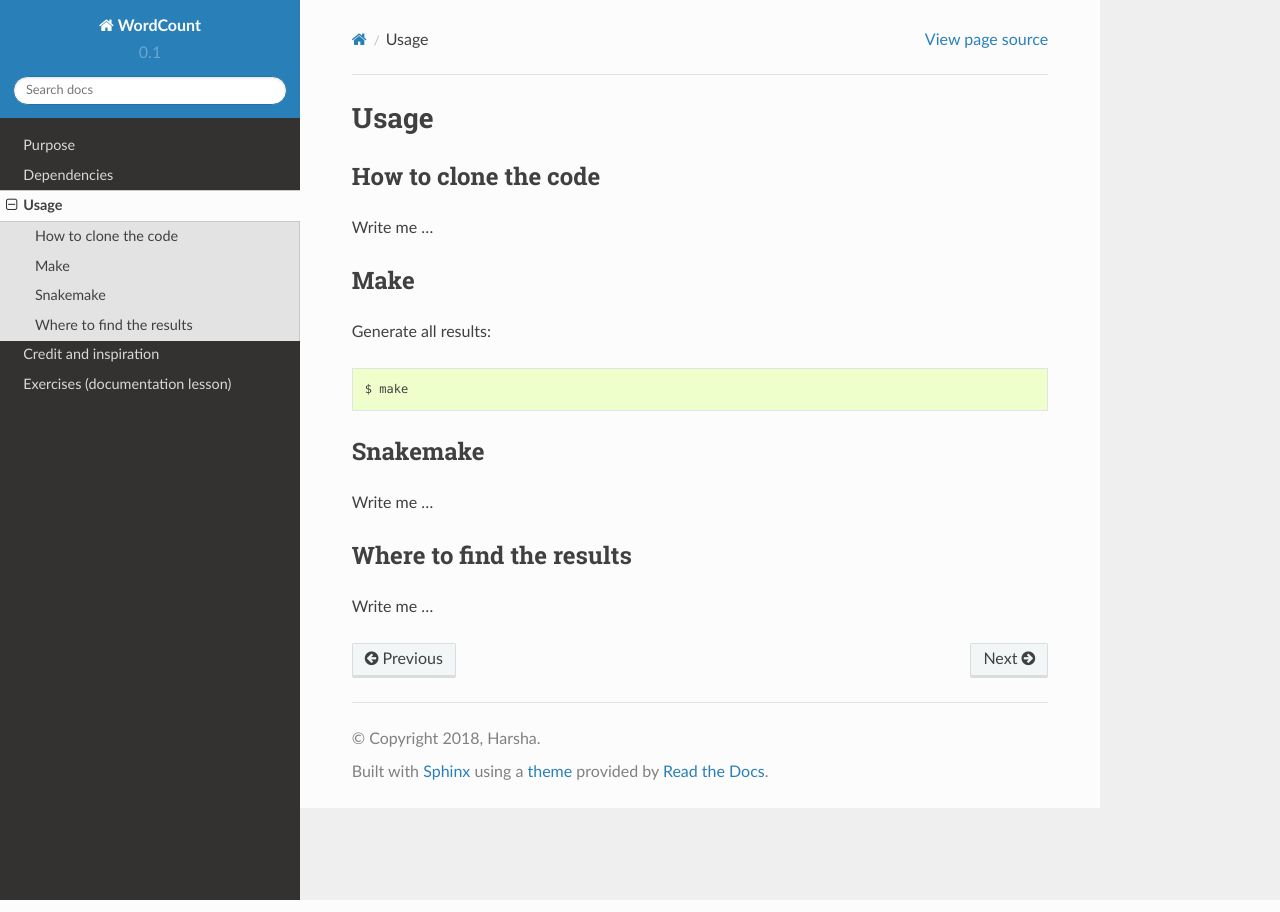
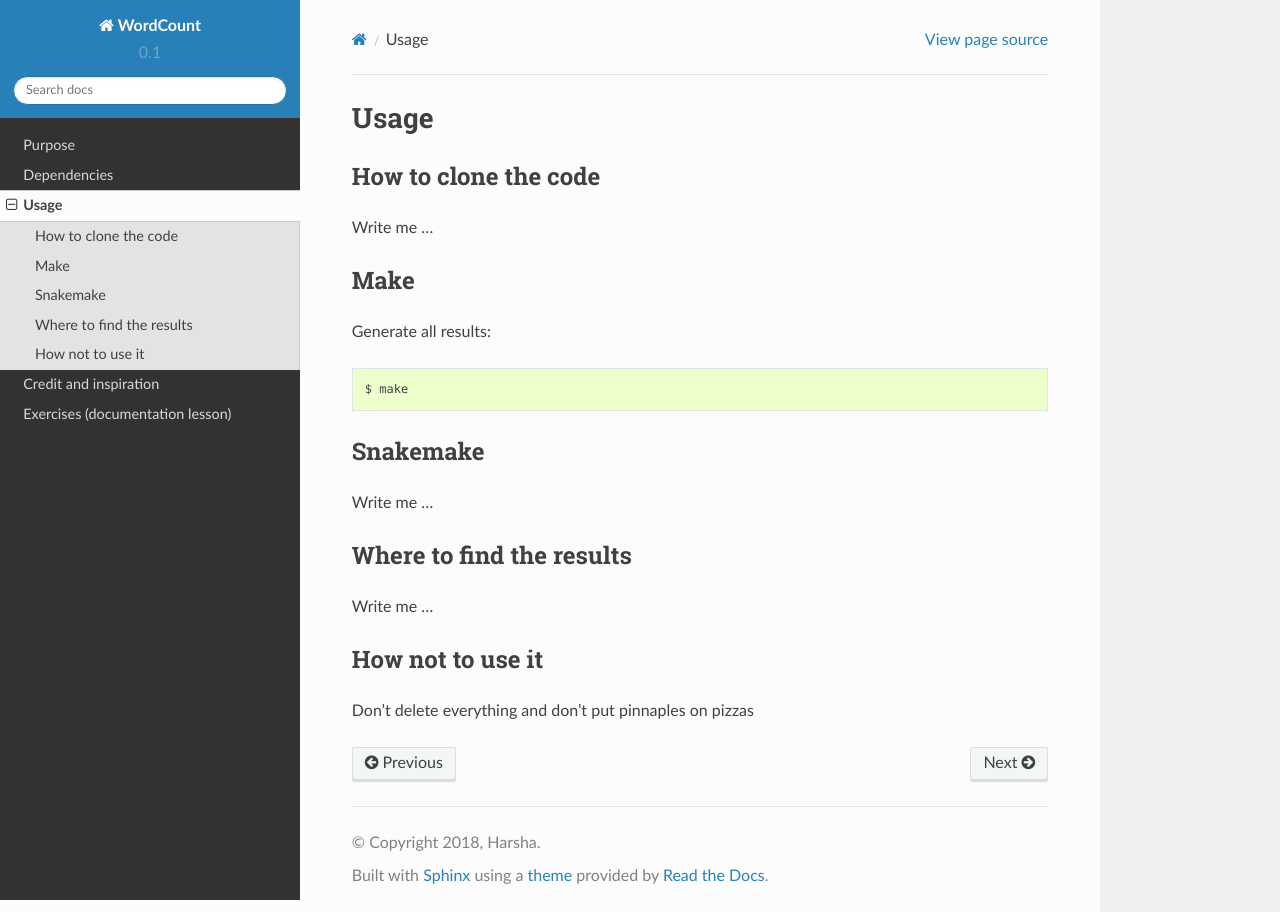
Before and after one commit to sebastiantopalian/word-count, a Sphinx documentation site: the page built from doc/usage.rst, in a window 1280 px wide. Built offline with Sphinx 7.4.7 and the Read the Docs theme 2.0.0, drawn with Linux system fonts in a browser that asks for light colours.

Commit message:
Added a description on how not to use the files

```diff
--- a/doc/usage.rst
+++ b/doc/usage.rst
@@ -30,3 +30,9 @@ Where to find the results
 -------------------------
 
 Write me ...
+
+
+How not to use it
+-----------------
+
+Don't delete everything and don't put pinnaples on pizzas
```
